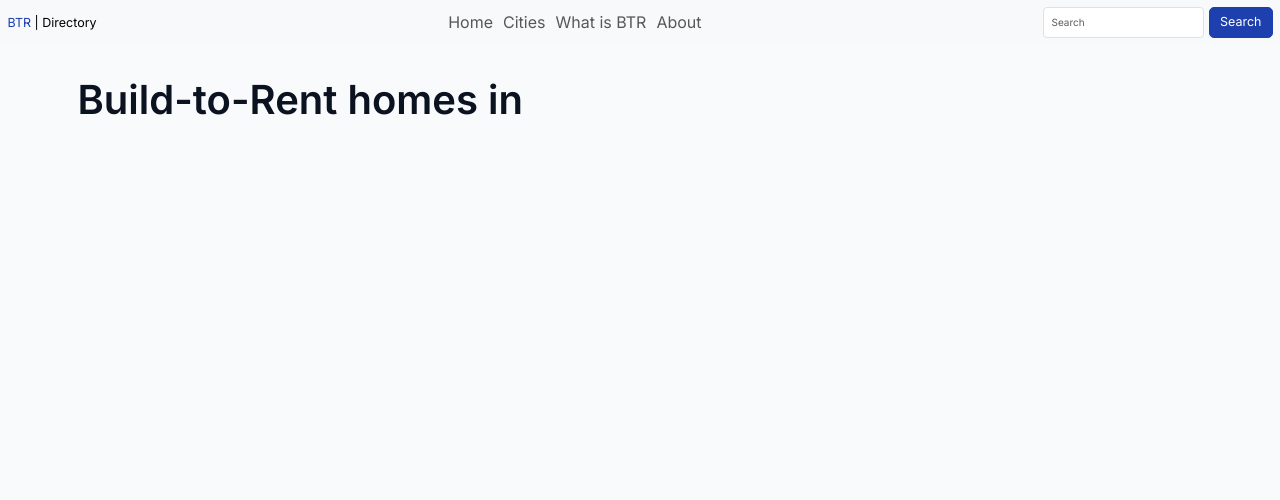
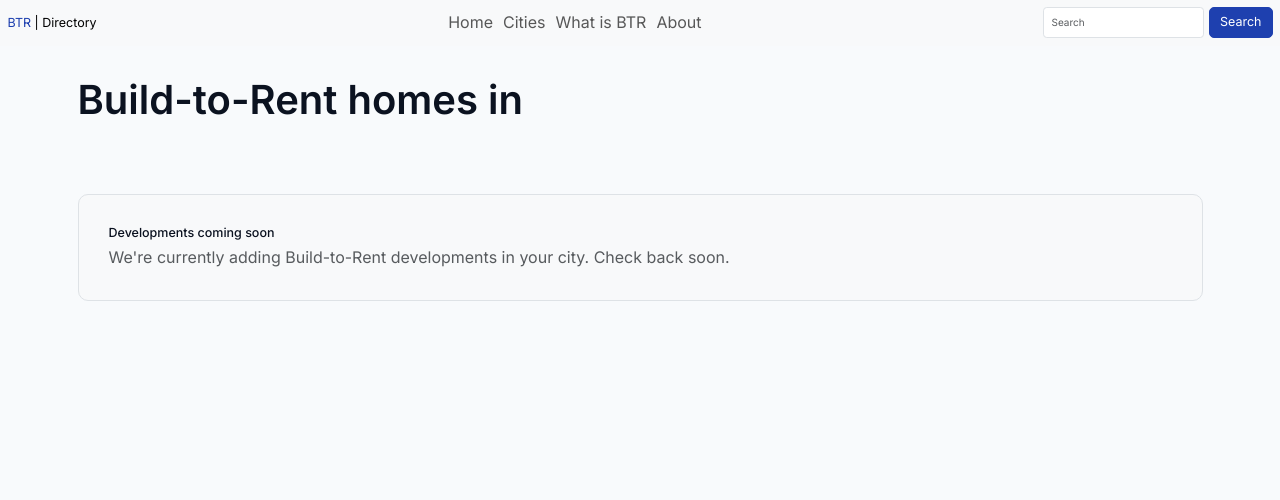
Before and after one commit to creatvie-introvert/btr-directory-mvp, a Django app: template cities/templates/cities/city_detail.html in a window 1280 px wide. Shown: the top 500 px of the page. Run offline with Django 5.2, Linux system fonts and the light colour scheme; the template is opened without the code that fills it, so the values that code supplies are empty; some libraries are stand-ins or nearby versions.

Commit message:
feat: add coming soon section for city developments

```diff
--- a/cities/templates/cities/city_detail.html
+++ b/cities/templates/cities/city_detail.html
@@ -27,4 +27,18 @@
         </div>
     </div>
 </section>
+
+<section class="py-5">
+    <div class="container">
+        <div class="p-4 p-md-5 rounded-4 border bg-light">
+            <h2 class="h5 mb-2">
+                Developments coming soon
+            </h2>
+            <p class="mb-0 text-muted">
+                We're currently adding Build-to-Rent developments in your city.
+                Check back soon.
+            </p>
+        </div>
+    </div>
+</section>
 {% endblock %}
--- a/cities/templates/cities/city_list.html
+++ b/cities/templates/cities/city_list.html
@@ -20,7 +20,7 @@
     </div>
 </section>
 
-<section class="py-5" id="featured-cities">
+<section class="py-5" id="cities">
     <div class="container">
 
         <!-- Cards grid -->
@@ -46,5 +46,4 @@
         </div>
     </div>
 </section>
-
 {% endblock %}
```
